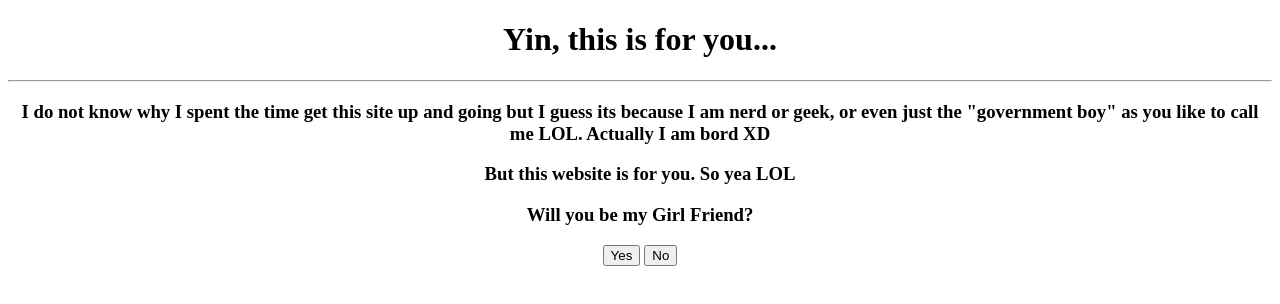
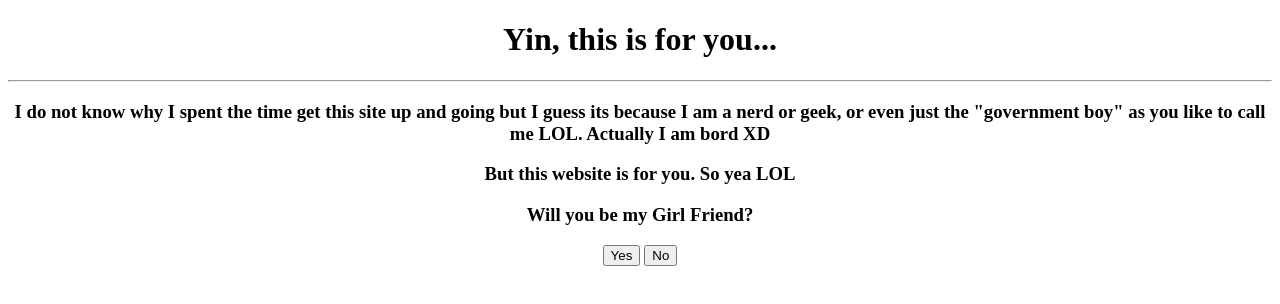
Before and after one commit to KaiserWilhelm23/question, a plain HTML site: page index.html in a window 1280 px wide. Drawn offline with Linux system fonts and the light colour scheme.

Commit message:
Update index.html

```diff
--- a/index.html
+++ b/index.html
@@ -7,7 +7,7 @@
 
     <hr/>
 
-    <h3>I do not know why I spent the time get this site up and going but I guess its because I am nerd or geek, or even just the "government boy" as you like to call me LOL. Actually I am bord XD</h3>
+    <h3>I do not know why I spent the time get this site up and going but I guess its because I am a nerd or geek, or even just the "government boy" as you like to call me LOL. Actually I am bord XD</h3>
 
     <h3>But this website is for you. So yea LOL</h3>
 	<h3>Will you be my Girl Friend?</h3>
```
